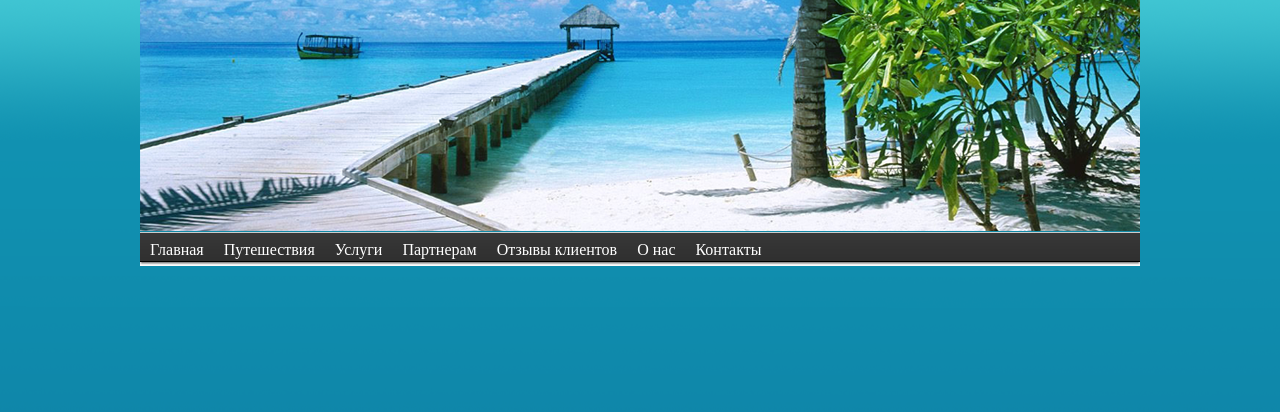
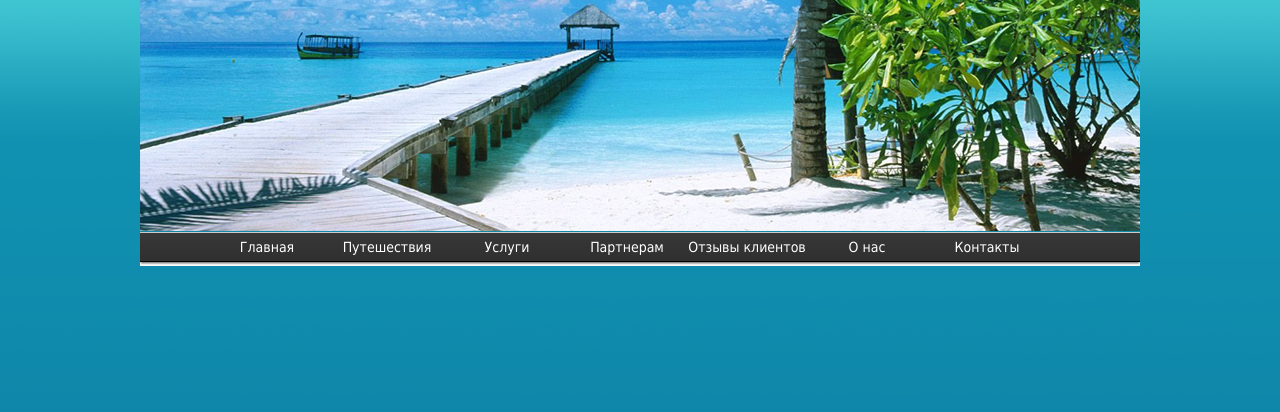
Before and after one commit to SanyStation/FE_HW, a plain HTML site: page html_hw04/index.html in a window 1280 px wide. Shown: the part 182-594 px from the top of the page. Drawn offline with Linux system fonts and the light colour scheme.

Commit message:
menu has been updated

```diff
--- a/html_hw04/css/menu.css
+++ b/html_hw04/css/menu.css
@@ -1,12 +1,12 @@
 ul {
     display: block;
     margin: 0;
-    padding: 0;
+    padding-left: 67px;
     list-style: none;
 }
 
 ul.menu {
-    width: 1000px;
+    width: 933px;
     height: 34px;
     background-image: url(../img/panel.png);
 }
@@ -25,10 +25,13 @@ ul.menu > li {
 
 ul.menu > li > a {
     display: block;
-    padding: 10px;
+    width: 120px;
+    height: 26px;
+    padding-top: 8px;
     color: white;
-    /*background-color: red;*/
     text-decoration: none;
+    text-align: center;
+    font-size: 14px;
 }
 
 ul.menu > li > a:hover {
--- a/html_hw04/css/style.css
+++ b/html_hw04/css/style.css
@@ -4,6 +4,7 @@ body {
 	background-image: url(../img/background.png);
 	background-repeat: repeat-x;
 	background-color: rgb(12, 115, 159);
+	font-family: "Tahoma";
 }
 
 .container {
@@ -29,7 +30,6 @@ body {
 	margin-top: -5px;
 	margin-right: 33px;
 	float: right;
-	font-family: "Tahoma";
 	font-size: 12px;
 	color: rgb(18, 138, 167);
 	line-height: 19px;
@@ -58,7 +58,6 @@ body {
 	margin-left: 4px;
 	float: left;
 	width: 53px;
-	font-family: "Tahoma";
 	font-size: 10px;
 	text-align: center;
 }
```
